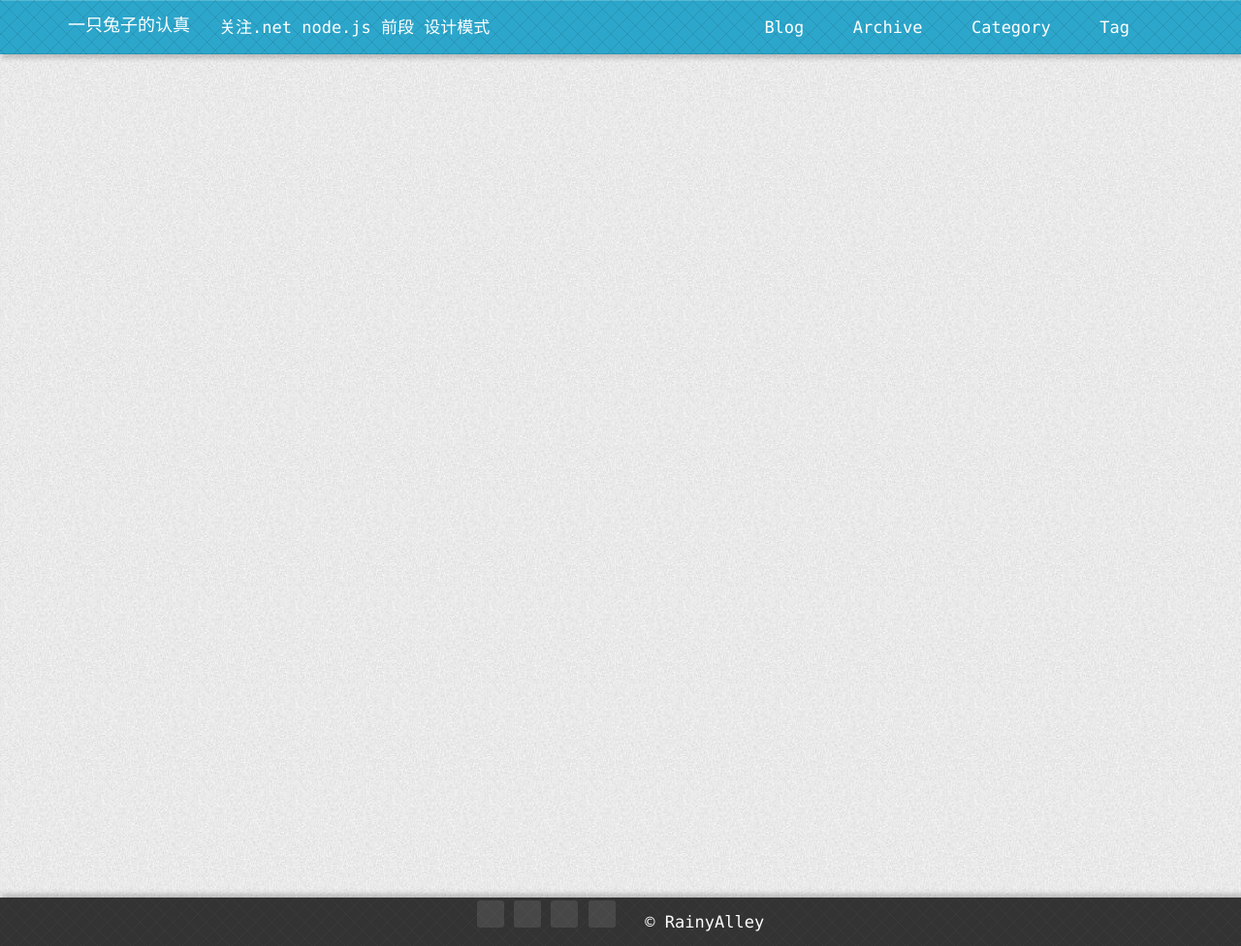
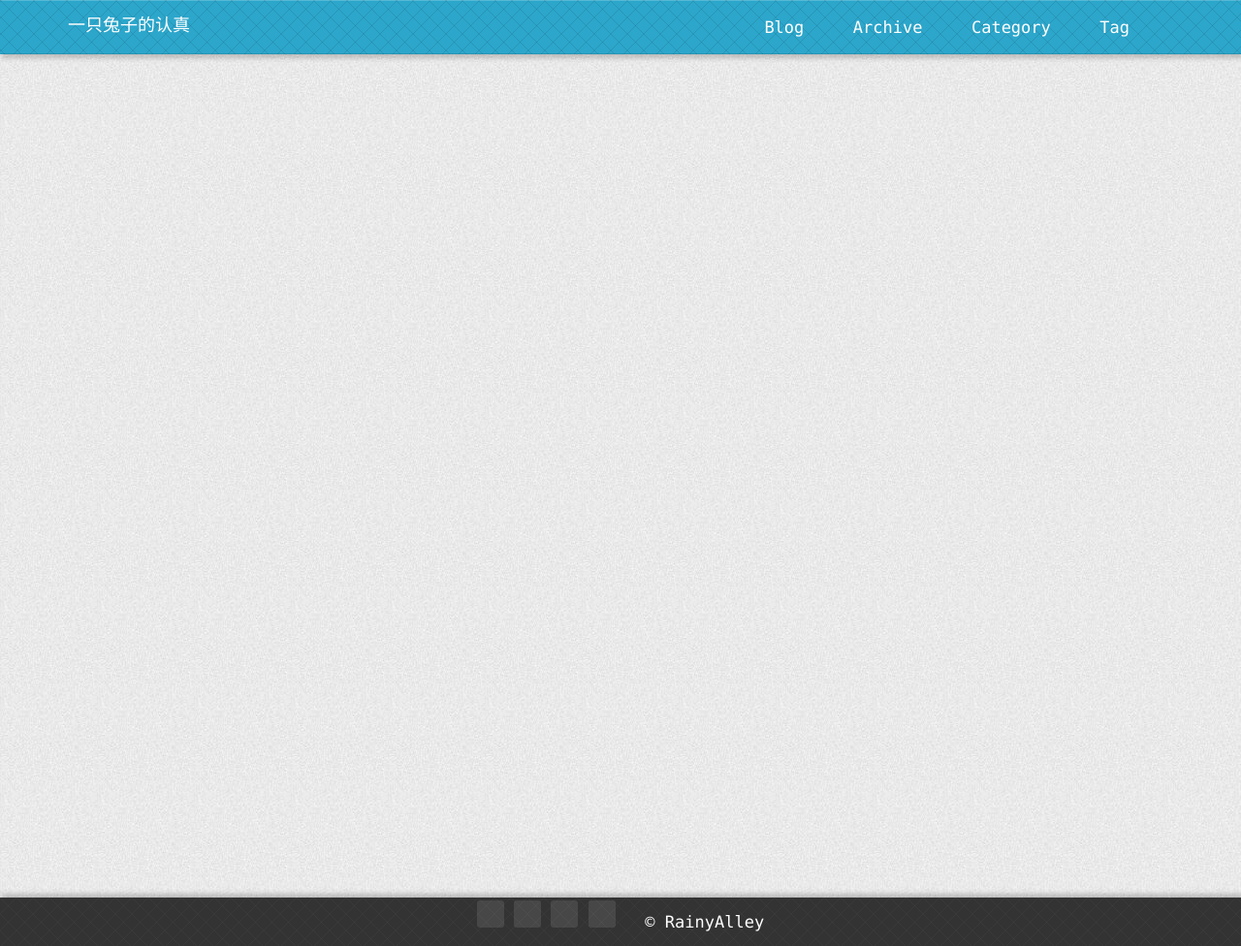
Before and after one commit to vivlanwong/Vemex, a Jekyll site: the page built from index.html, in a window 1280 px wide. Shown: the whole page at 97% size. Built offline with Jekyll 4.4.1, drawn with Linux system fonts in a browser that asks for light colours; nearby versions of some CDN libraries; the list of posts is cut into pages by our own code; a style sheet for code colours, icons or effects is not loaded.

Commit message:
chore:update decription

```diff
--- a/_config.yml
+++ b/_config.yml
@@ -27,7 +27,7 @@ defaults:
 
 title: "一只兔子的认真"
 email: "vivlanwong120729@gmail.com"
-description: "关注.net node.js 前段 设计模式"
+description: ""
 github_username:  "vivlanwong"
 #swiftype_searchId: "ncwR9a8S9CTx2q9SgsJm"
 disqus_shortname: "vivianwong88"
```
